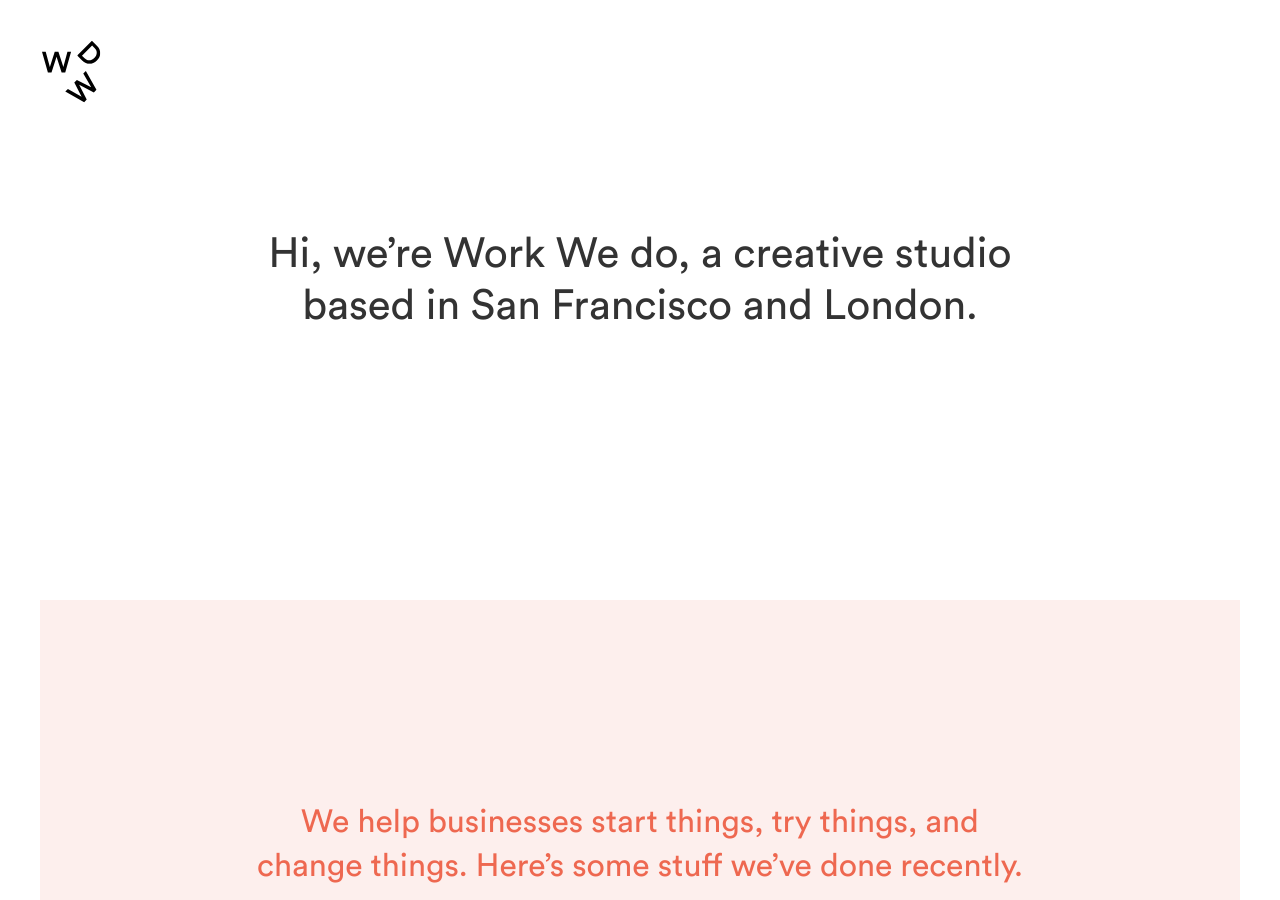
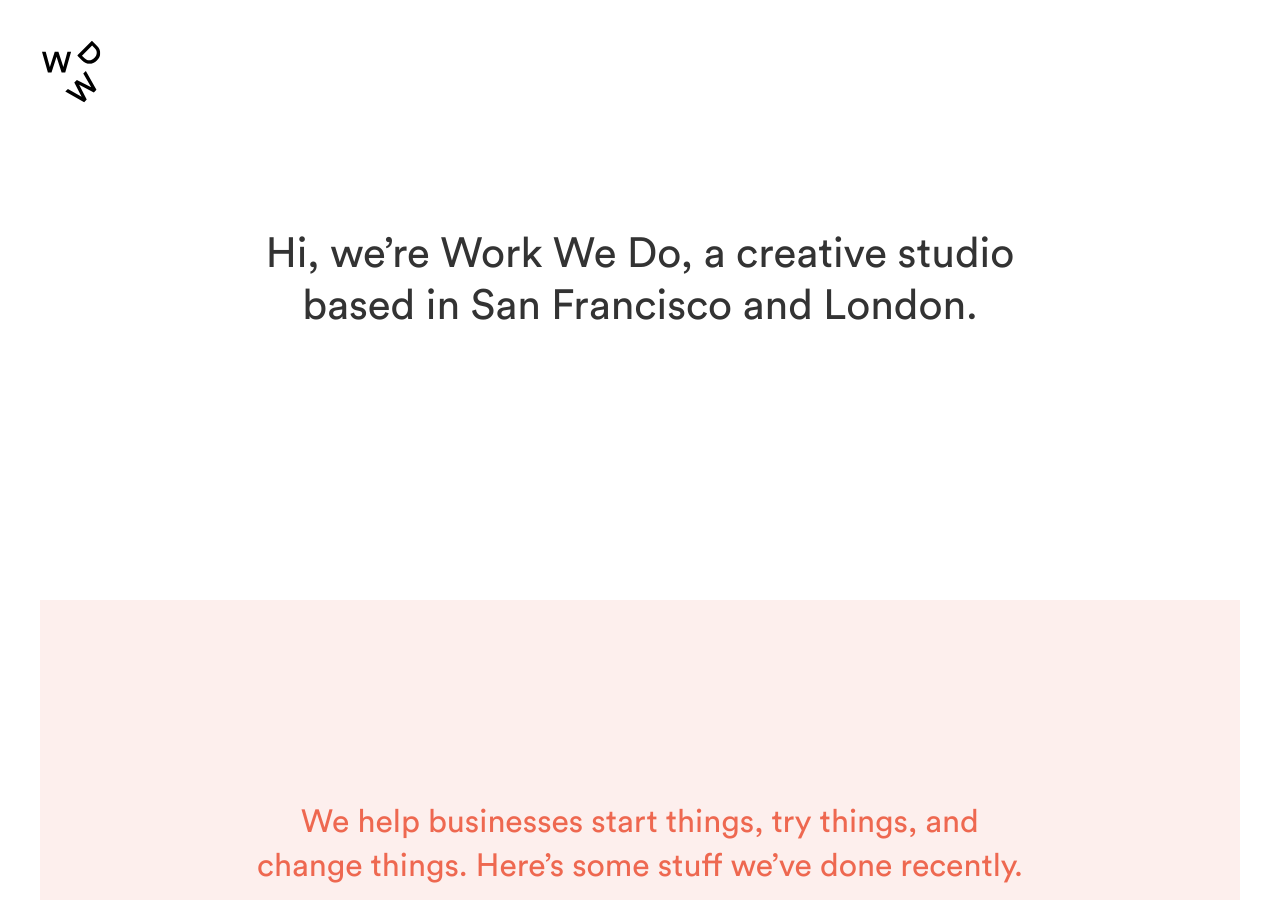
Before and after one commit to anothertompetty/work-we-do-site, a Jekyll site: the page built from index.html, in a window 1280 px wide and 900 px high. Built offline with Jekyll 4.4.1, drawn with Linux system fonts in a browser that asks for light colours; some web fonts are replaced.

Commit message:
capital D

```diff
--- a/index.html
+++ b/index.html
@@ -6,7 +6,7 @@
 
 <div class="intro">
   <h1 class="intro__inner u-text-x-large u-text-normal u-center u-text-center">
-    Hi, we’re Work We do, a creative studio based in San Francisco and London.
+    Hi, we’re Work We Do, a creative studio based in San Francisco and London.
   </h1>
 </div>
 
```
